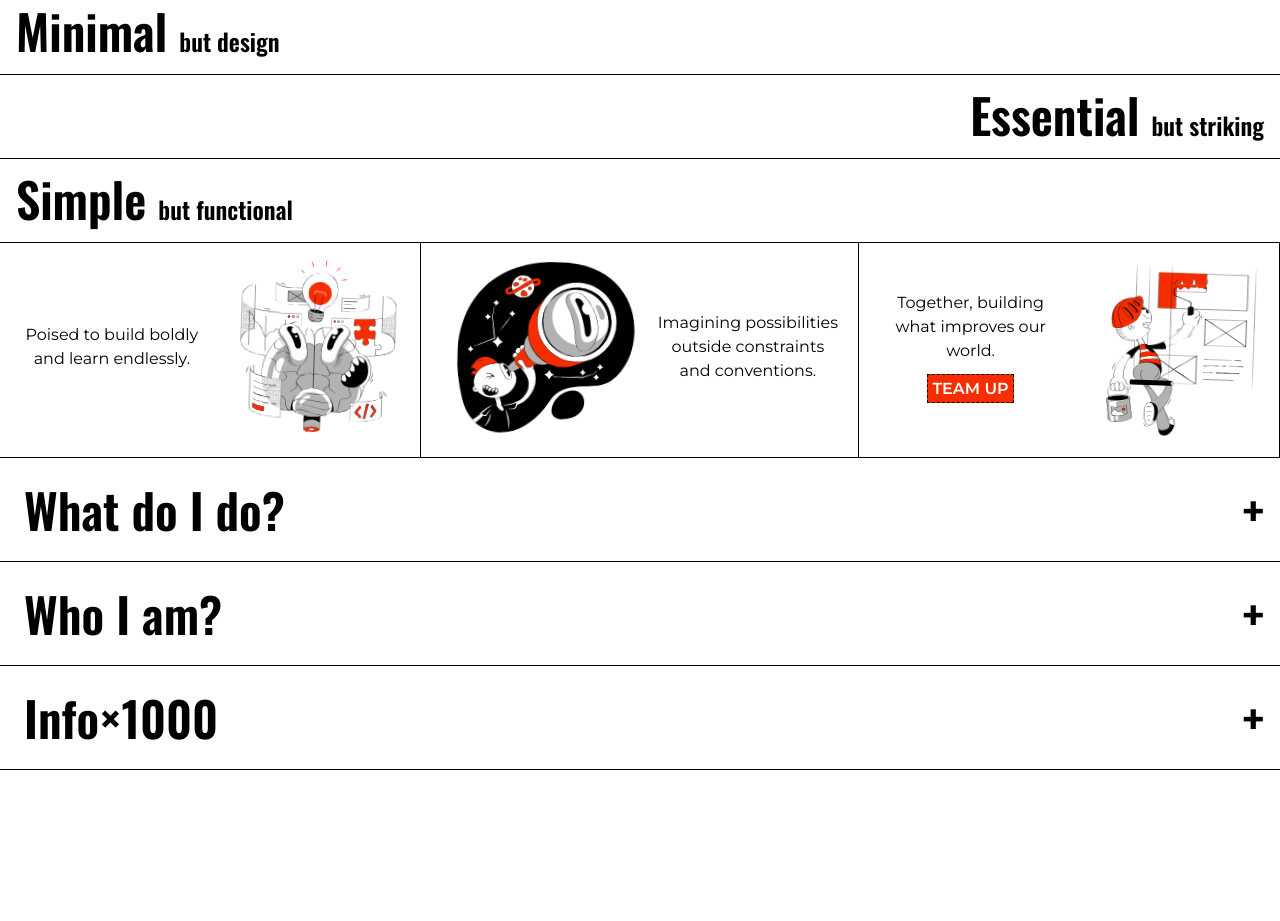
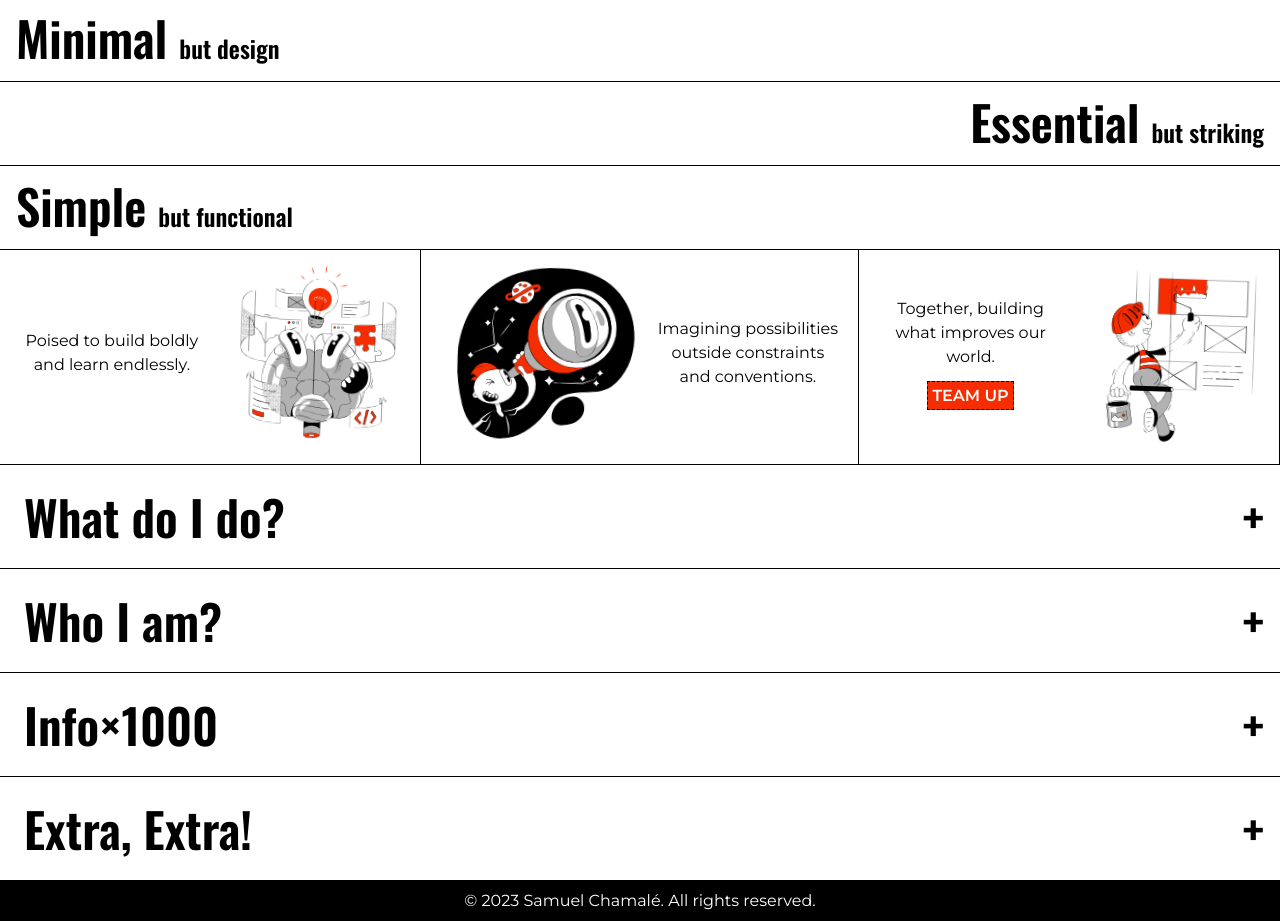
Before and after one commit to chamale-rac/portfolio, a React (Vite) app: page / in a window 1280 px wide. Shown: the part 62-983 px from the top of the page. Before the commit the page ends 832 px from the top, so only its background shows below. Built offline with nearby package versions, Linux system fonts and the light colour scheme.

Commit message:
Changes: proposed display 94.8vh, footer, and Extra, Extra

```diff
--- a/src/app.jsx
+++ b/src/app.jsx
@@ -1,5 +1,14 @@
 import React from 'react'
-import { NavBar, Section, Hero, Work, About, Contact } from '@layouts'
+import {
+  NavBar,
+  Section,
+  Hero,
+  Work,
+  About,
+  Contact,
+  Extra,
+  Footer,
+} from '@layouts'
 
 const App = () => {
   return (
@@ -7,6 +16,8 @@ const App = () => {
       <Section isSticky>
         <NavBar />
       </Section>
+
+      <Section>Display...</Section>
 
       <Section>
         <Hero />
@@ -23,6 +34,14 @@ const App = () => {
       <Section>
         <Contact />
       </Section>
+
+      <Section>
+        <Extra />
+      </Section>
+
+      <Section>
+        <Footer />
+      </Section>
     </div>
   )
 }
--- /dev/null
+++ b/src/layouts/Extra/Extra.jsx
@@ -0,0 +1,10 @@
+import React from 'react'
+import { Collapse } from '@components'
+// eslint-disable-next-line no-unused-vars
+import * as styles from './Extra.module.css'
+
+const Extra = () => {
+  return <Collapse title="Extra, Extra!">Extra</Collapse>
+}
+
+export default Extra
--- /dev/null
+++ b/src/layouts/Footer/Footer.jsx
@@ -0,0 +1,12 @@
+import React from 'react'
+import * as styles from './Footer.module.css'
+
+const Footer = () => {
+  return (
+    <div className={`${styles.container} font-body`}>
+      © 2023 Samuel Chamalé. All rights reserved.
+    </div>
+  )
+}
+
+export default Footer
--- /dev/null
+++ b/src/layouts/Footer/Footer.module.css
@@ -0,0 +1,7 @@
+.container {
+  background-color: var(--ink-dark);
+  color: var(--ink-light);
+  align-self: flex-end;
+  padding: 0.5rem 0rem;
+  text-align: center;
+}
--- a/src/layouts/NavBar/NavBar.module.css
+++ b/src/layouts/NavBar/NavBar.module.css
@@ -1,6 +1,6 @@
 .container {
   display: flex;
-  display: relative;
+  height: 5.2vh;
 }
 
 .container > div {
--- a/src/layouts/index.js
+++ b/src/layouts/index.js
@@ -4,5 +4,7 @@ import Hero from './Hero/Hero'
 import Work from './Work/Work'
 import About from './About/About'
 import Contact from './Contact/Contact'
+import Extra from './Extra/Extra'
+import Footer from './Footer/Footer'
 
-export { NavBar, Section, Hero, Work, About, Contact }
+export { NavBar, Section, Hero, Work, About, Contact, Footer, Extra }
```
Also changed, not shown: src/layouts/Extra/Extra.module.css (added).
